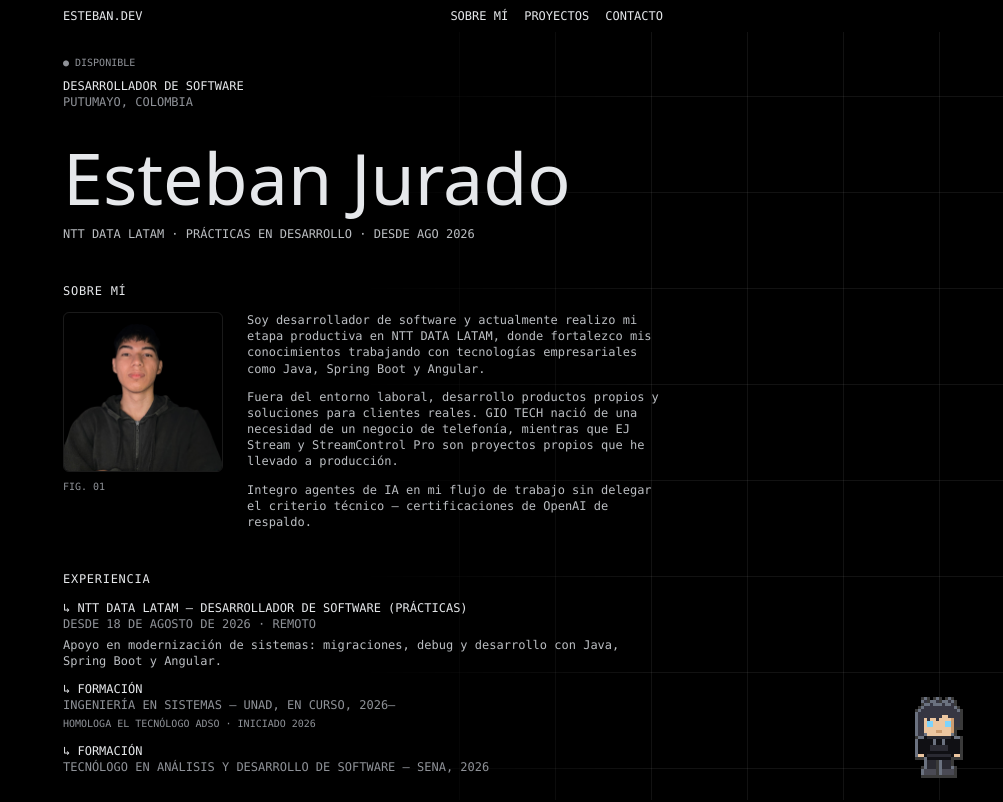
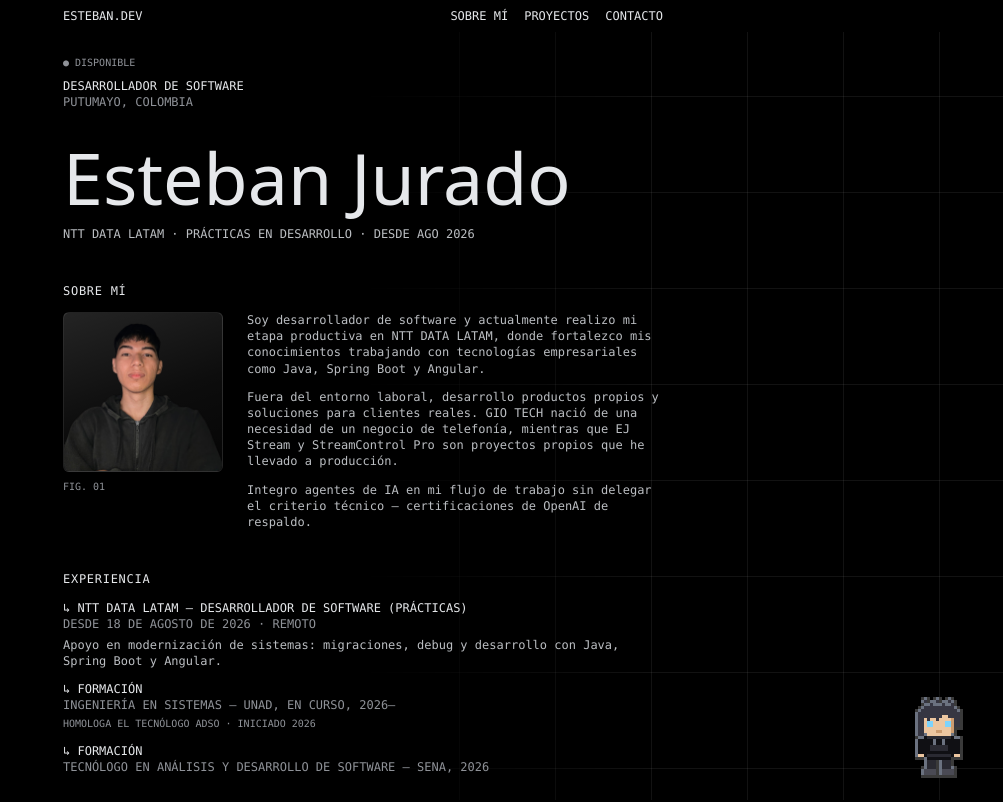
Before and after one commit to Est3banj/portafolio-esteban, a React (Vite) app in the folder portafolio/: page / in a window 1280 px wide. Shown: the top 802 px of the page, without its empty margins (277-1280 px from the left). Built offline with nearby package versions, Linux system fonts and the light colour scheme.

Commit message:
feat: gray gradient backdrop for portrait

```diff
--- a/portafolio/src/components/features/About.jsx
+++ b/portafolio/src/components/features/About.jsx
@@ -19,7 +19,7 @@ const About = () => {
               width="160"
               height="160"
               decoding="async"
-              className="h-40 w-40 rounded-[6px] border border-white/10 object-cover"
+              className="portrait h-40 w-40 rounded-[6px] border border-white/10 object-cover"
             />
             <figcaption className="micro mt-2 text-ink-3">
               FIG. 01
--- a/portafolio/src/index.css
+++ b/portafolio/src/index.css
@@ -74,6 +74,15 @@
   .micro {
     font-size: 10px;
     line-height: 1.35;
+  }
+
+  .portrait {
+    background-image: linear-gradient(
+      160deg,
+      rgb(255 255 255 / 0.14) 0%,
+      rgb(255 255 255 / 0.05) 55%,
+      rgb(255 255 255 / 0.02) 100%
+    );
   }
 
   .mesh {
```
